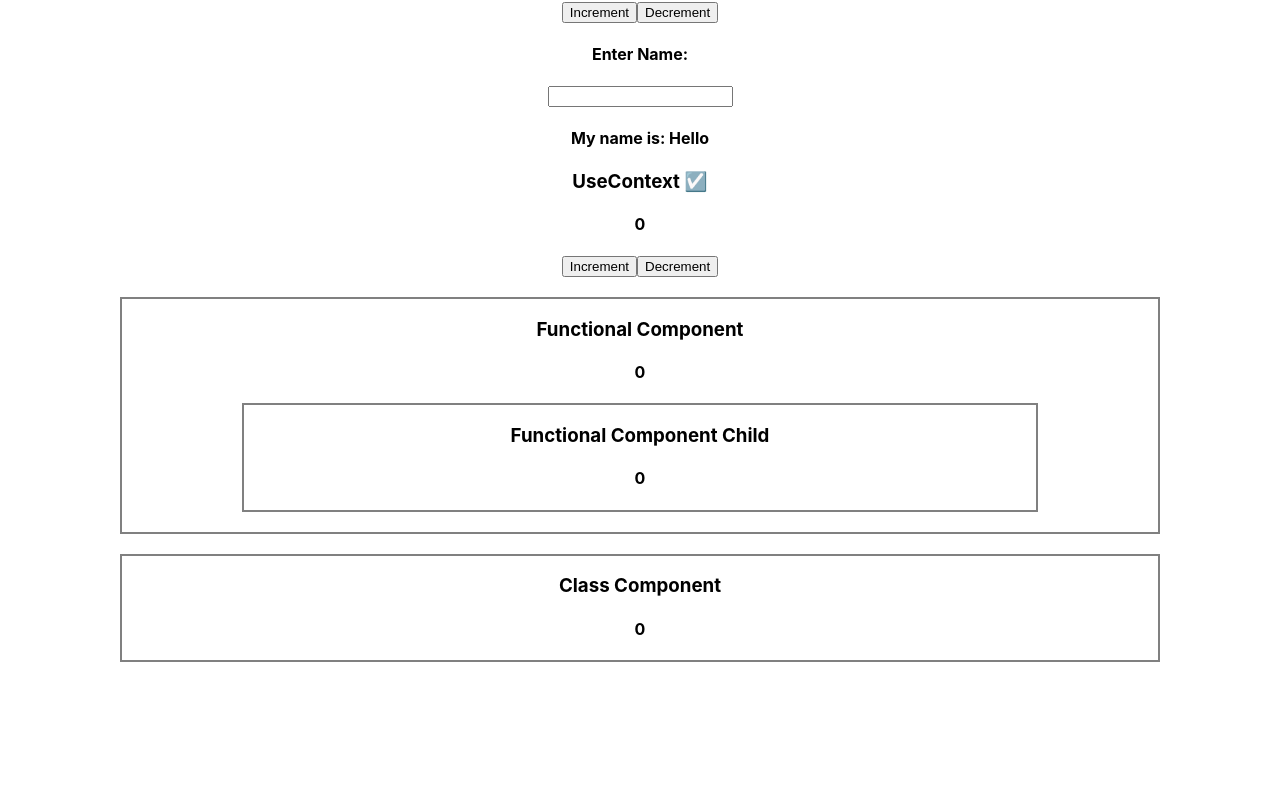
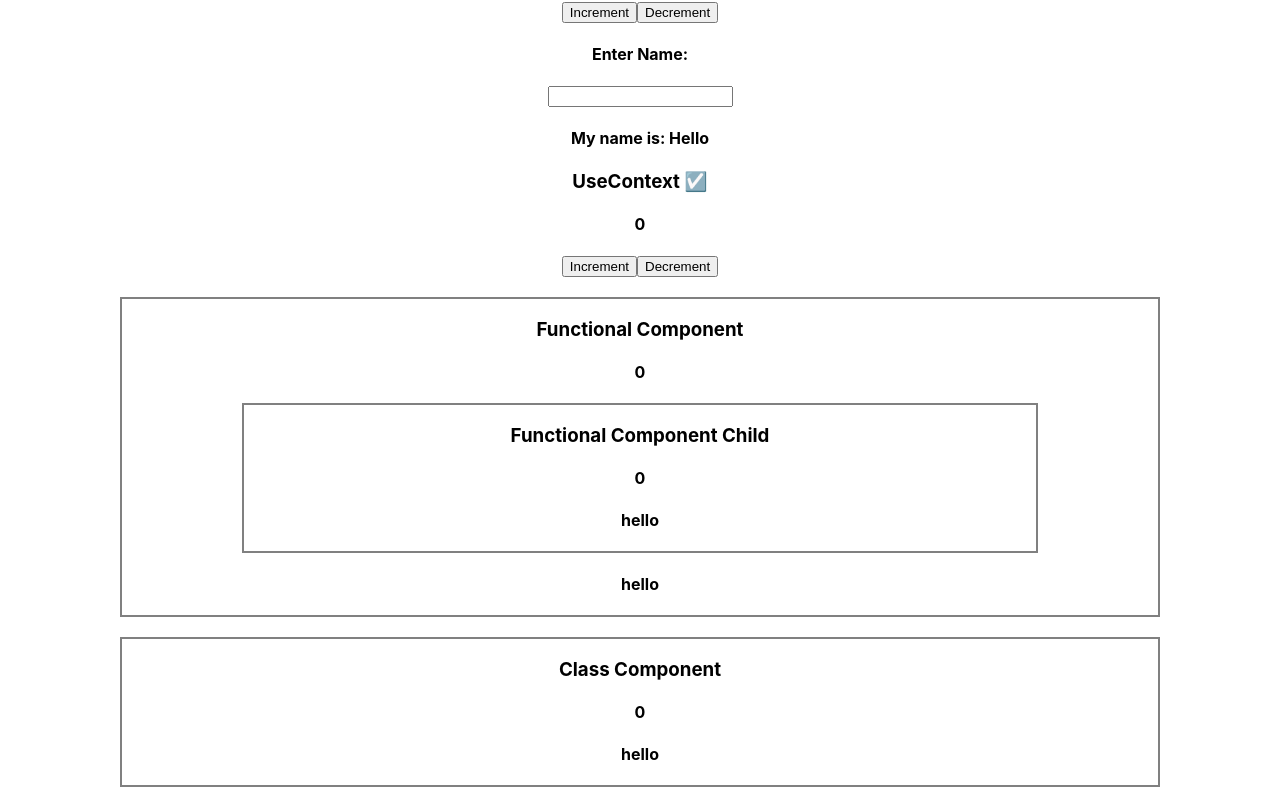
Before and after one commit to Tausif4171/React-Hooks, a React (Create React App) app: page / in a window 1280 px wide. Shown: the part 1124-1931 px from the top of the page. Before the commit the page ends 1786 px from the top, so only its background shows below. Built offline with nearby package versions, Linux system fonts and the light colour scheme.

Commit message:
counter context created

```diff
--- a/src/App.js
+++ b/src/App.js
@@ -1,6 +1,6 @@
 import "./App.css";
 import UseState from "./React Hooks/useState";
-import Main from './React Hooks/useEffect/Main'
+import Main from "./React Hooks/useEffect/Main";
 import UseRef from "./React Hooks/useRef";
 import UseMemo from "./React Hooks/useMemo";
 import UseCallback from "./React Hooks/useCallback";
--- a/src/React Hooks/useContext.js/CComponent.js
+++ b/src/React Hooks/useContext.js/CComponent.js
@@ -1,11 +1,15 @@
 import React from "react";
+import { CounterContext } from "./CounterContext";
 
 class CComponent extends React.Component {
   render() {
     return (
-      <div style={{ border: "2px solid grey", margin: "0px 120px 0px 120px" }}>
+      <div style={{ border: "2px solid grey", margin: "0px 120px 20px 120px" }}>
         <h3>Class Component</h3>
         <h4>{this.props.counter}</h4>
+        <CounterContext.Consumer>
+          {(value) => <h4>{value}</h4>}
+        </CounterContext.Consumer>
       </div>
     );
   }
--- /dev/null
+++ b/src/React Hooks/useContext.js/CounterContext.js
@@ -0,0 +1,3 @@
+import { createContext } from "react";
+
+export const CounterContext = createContext(null)
--- a/src/React Hooks/useContext.js/FComponent.js
+++ b/src/React Hooks/useContext.js/FComponent.js
@@ -1,4 +1,5 @@
 import React from "react";
+import { CounterContext } from "./CounterContext";
 
 const FComponent = (props) => {
   const { counter } = props;
@@ -7,15 +8,21 @@ const FComponent = (props) => {
       <h3>Functional Component</h3>
       <h4>{counter}</h4>
       <FComponentChild counter={counter} />
+      <CounterContext.Consumer>
+        {(value) => <h4>{value}</h4>}
+      </CounterContext.Consumer>
     </div>
   );
 };
 
-const FComponentChild = ({counter}) => {
+const FComponentChild = ({ counter }) => {
   return (
     <div style={{ border: "2px solid grey", margin: "20px 120px 20px 120px" }}>
       <h3>Functional Component Child</h3>
       <h4>{counter}</h4>
+      <CounterContext.Consumer>
+        {(value) => <h4>{value}</h4>}
+      </CounterContext.Consumer>
     </div>
   );
 };
--- a/src/React Hooks/useContext.js/Main.js
+++ b/src/React Hooks/useContext.js/Main.js
@@ -1,20 +1,25 @@
 import React, { useState } from "react";
 import FComponent from "./FComponent";
 import CComponent from "./CComponent";
+import {CounterContext} from "./CounterContext";
 
 const UseContext = () => {
   const [counter, setCounter] = useState(0);
-  const increment =()=>{
-    setCounter(counter+1);
-  }
+  const increment = () => {
+    setCounter(counter + 1);
+  };
+
   return (
     <div>
       <h3>UseContext ☑️</h3>
       <h4>{counter}</h4>
       <button onClick={increment}>Increment</button>
-      <button onClick={()=>setCounter(counter-1)}>Decrement</button>
-      <FComponent counter={counter}/>
-      <CComponent counter={counter}/>
+      <button onClick={() => setCounter(counter - 1)}>Decrement</button>
+      <CounterContext.Provider value="hello">
+      <FComponent counter={counter} />
+      <CComponent counter={counter} />
+      </CounterContext.Provider>
+
     </div>
   );
 };
```
